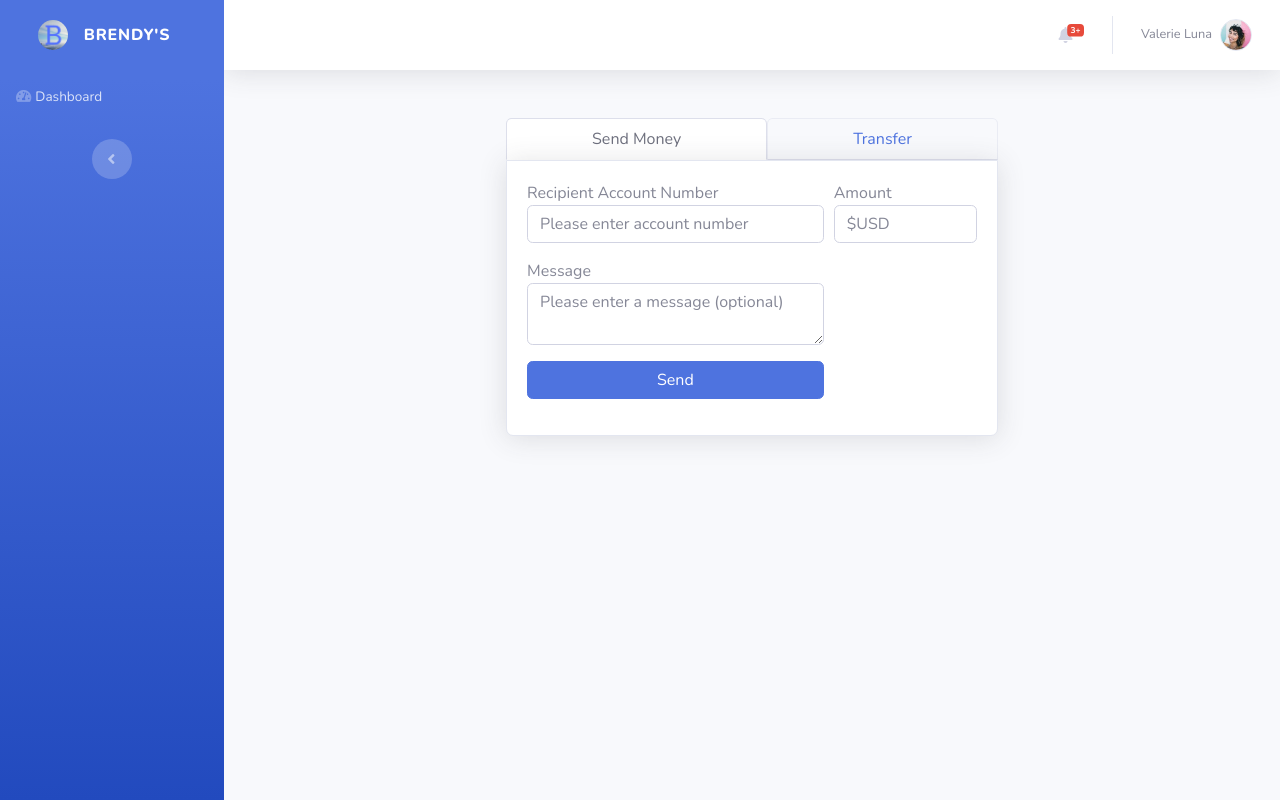
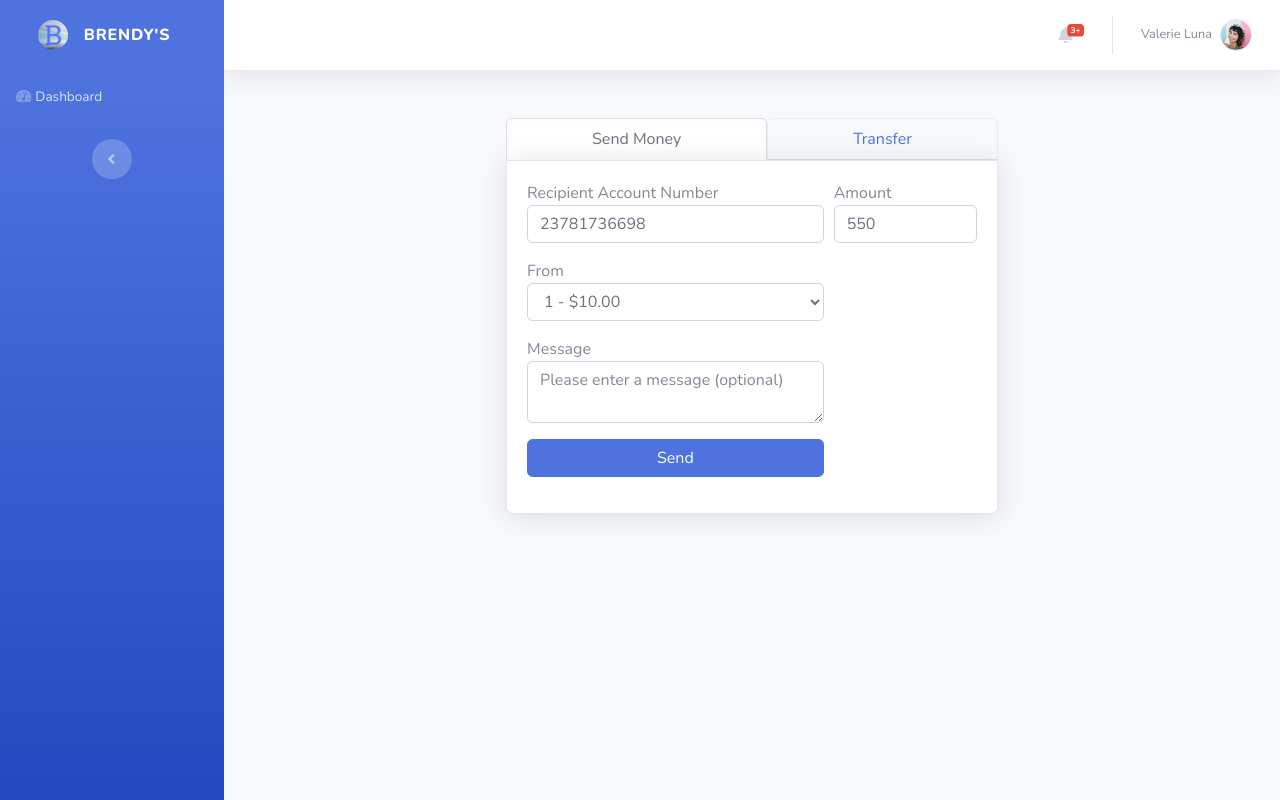
Before and after one commit to Kristoffeh/fake-bank, a PHP site: page /portal/transfer.php?t=1 in a window 1280 px wide, after a click on "Send Money". Run offline with PHP 8.4, Linux system fonts and the light colour scheme; the visitor is signed in with stand-in values (Sample User, id 1); tables that the repository leaves empty or names only in its code hold one stand-in row (values such as "Sample post"); some libraries are stand-ins or nearby versions; some web fonts are replaced.

Commit message:
Sending money
- Fixed the 'sending money' feature.
- Fixed a bug where you can go bankrupt.
- Improved feedback messages.

```diff
--- a/portal/home.php
+++ b/portal/home.php
@@ -175,7 +175,8 @@ if (!$r){
                                             echo "<td>" . $row['accountname'] . " (" . $row['accounttype'] . ")" . "</td>";
                                             echo "<td class='text-center'><a>" . format_accountnumber($row['accountnumber']) . "<br></a></td>";
                                             echo "<td class='text-right'>$" . number_format($row['accountbalance'], 2) . "</td>";
-                                            echo "<td class='text-right'><a href='transfer.php'>" . "Transfer" . "<br></a></td>";
+                                            echo "<td class='text-right'><a href='transfer.php?t=1'>" . "Send Money" . "<br></a></td>";
+                                            echo "<td class='text-right'><a href='transfer.php?t=2'>" . "Transfer" . "<br></a></td>";
                                             echo "</tr>";
                                         }
 
--- a/portal/transfer.php
+++ b/portal/transfer.php
@@ -130,24 +130,47 @@ if (!$r){
                     <div class="col-lg-8 col-xl-6 offset-lg-2 offset-xl-3">
                         <div>
                             <ul class="nav nav-tabs nav-fill">
-                                <li class="nav-item"><a class="nav-link" role="tab" data-toggle="tab" href="#tab-1">Send Money</a></li>
-                                <li class="nav-item"><a class="nav-link active" role="tab" data-toggle="tab" href="#tab-2">Transfer</a></li>
+                                <li class="nav-item">
+                                    <a class="nav-link <?php if ($_GET['t']=='1'){echo "active";}?>" role="tab" data-toggle="tab" href="#tab-1">Send Money</a></li>
+                                <li class="nav-item">
+                                    <!-- <a class="nav-link active" role="tab" data-toggle="tab" href="#tab-2">Transfer</a></li> -->
+                                    <a class="nav-link <?php if ($_GET['t']=='2'){echo "active";}?>" role="tab" data-toggle="tab" href="#tab-2">Transfer</a></li>
                             </ul>
                             <div class="tab-content">
-                                <div class="tab-pane" role="tabpanel" id="tab-1">
+                                <div class="tab-pane <?php if ($_GET['t']=='1'){echo "active";}?>" role="tabpanel" id="tab-1">
                                     <!-- Start: Basic Card -->
                                     <div class="card shadow mb-4 fixcard fixcard">
                                         <div class="card-body fixcard">
-                                            <form>
+                                            <form id="sendmoney_form" name="form1" method="post">
+
+                                                <div class="form-row">
+                                                    <div class="col-12">
+                                                        <!--- ERROR AND SUCCESS FEEDBACK --->
+                                                        <div class="alert alert-success alert-dismissible" id="trsuccess" style="display:none;">
+                                                            <a href="#" class="close" data-dismiss="alert" aria-label="close">×</a>
+                                                        </div>
+                                                        <div class="alert alert-danger alert-dismissible" id="trerror" style="display:none;">
+                                                            <a href="#" class="close" data-dismiss="alert" aria-label="close">×</a>
+                                                        </div>
+                                                    </div>
+                                                    <!--- END FEEDBACK --->
+                                                </div>
+
+
                                                 <div class="form-row">
                                                     <div class="col-lg-7 col-xl-8 offset-lg-0">
-                                                        <div class="form-group">
-                                                            <p class="m-0">Recipient Account Number</p><input class="form-control" type="text" placeholder="Please enter account number"></div>
+
+                                                    <div class="form-group">
+                                                        <p class="m-0">Recipient Account Number</p>
+                                                        <input class="form-control" type="text" placeholder="Please enter account number" id="accountnumber" value="23781736698"></div>
                                                     </div>
+
                                                     <div class="col-lg-5 col-xl-4">
                                                         <div class="form-group">
-                                                            <p class="m-0">Amount</p><input class="form-control quantity" type="number" id="quantity" placeholder="$USD">
-                                                            <!-- Start: number error msg --><span id="errmsg"></span>
+                                                            <p class="m-0">Amount</p>
+                                                            <input class="form-control quantity" type="number" id="qua" placeholder="$USD" value="550">
+                                                            <!-- Start: number error msg -->
+                                                            <span id="errmsg"></span>
                                                             <!-- End: number error msg -->
                                                         </div>
                                                     </div>
@@ -155,8 +178,33 @@ if (!$r){
                                                 <div class="form-row">
                                                     <div class="col-lg-7 col-xl-8 offset-lg-0">
                                                         <div class="form-group">
-                                                            <p class="m-0">Message</p><textarea class="form-control" placeholder="Please enter a message (optional)"></textarea></div>
-                                                        <div class="form-group"><button class="btn btn-primary btn-block" type="button">Send</button></div>
+                                                            <p class="m-0">From
+                                                                <select class="form-control" id="accountfrom">
+                                                                    <?php
+                                                                    $id = $userRow['id'];
+
+                                                                    $result = mysqli_query($conn, "SELECT * FROM accounts WHERE belongstoid = '$id' ORDER BY accountcreation ASC");
+
+                                                                    while($row = mysqli_fetch_array($result)) {
+                                                                        echo "<option value='" . $row['accountname'] .
+                                                                        "'>" . $row['accountname'] . " - $"
+                                                                        . number_format($row['accountbalance'], 2) .  "</option>";
+                                                                    }
+                                                                    ?>
+                                                                    <!-- <option value="Visa Card">Visa Card - $206.16</option>
+                                                                    <option value="Savings Account">Savings Account - $46,000</option> -->
+                                                                </select>
+                                                            </p>
+                                                        </div>
+                                                    </div>
+                                                </div>
+                                                <div class="form-row">
+                                                    <div class="col-lg-7 col-xl-8 offset-lg-0">
+                                                        <div class="form-group">
+                                                            <p class="m-0">Message</p>
+                                                            <textarea class="form-control" placeholder="Please enter a message (optional)" id="message"></textarea></div>
+                                                        <div class="form-group">
+                                                            <button class="btn btn-primary btn-block" type="button" id="btn_sendmoney" name="btn_sendmoney">Send</button></div>
                                                     </div>
                                                 </div>
                                             </form>
@@ -164,7 +212,7 @@ if (!$r){
                                     </div>
                                     <!-- End: Basic Card -->
                                 </div>
-                                <div class="tab-pane active" role="tabpanel" id="tab-2">
+                                <div class="tab-pane <?php if ($_GET['t']=='2'){echo "active";}?>" role="tabpanel" id="tab-2">
                                     <!-- Start: Basic Card -->
                                     <div class="card shadow mb-4 fixcard fixcard">
                                         <div class="card-body fixcard">
```
Also changed, not shown: assets/js/register.js (+49 -0 lines), save.php (+38 -0 lines).
